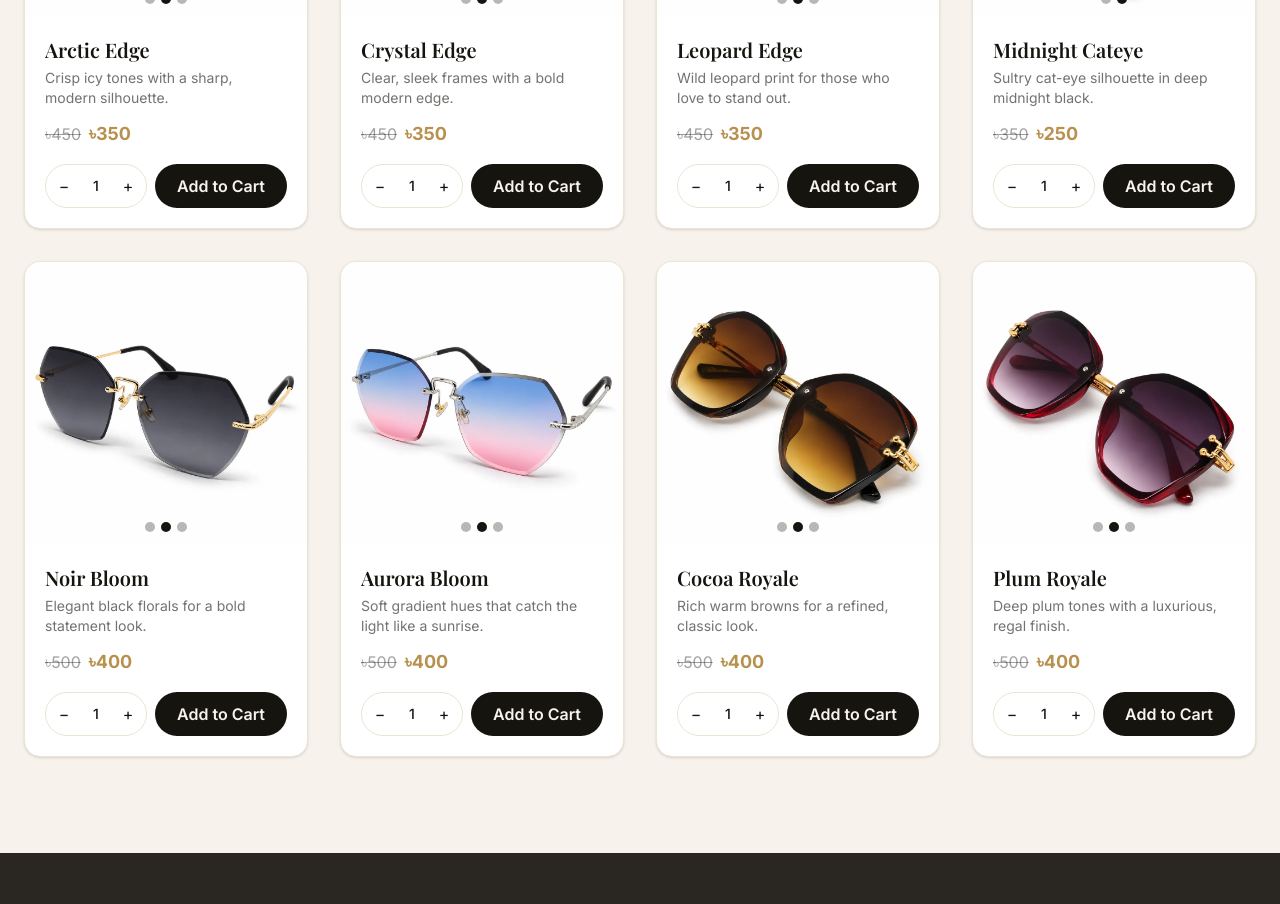
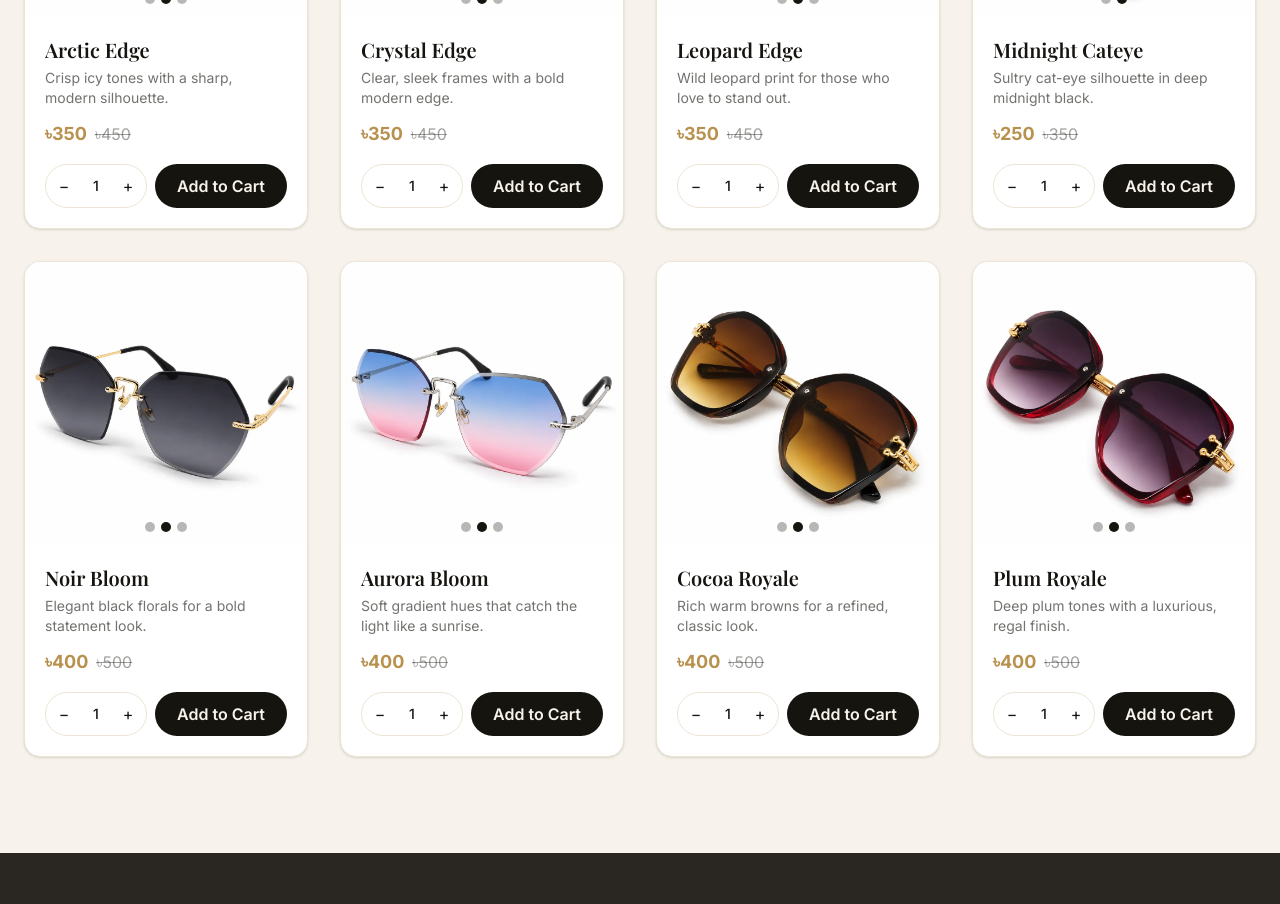
Before and after one commit to Slightsmile/florenziya, a React (Vite) app: page / in a window 1280 px wide. Shown: the part 1140-2044 px from the top of the page. Built offline with nearby package versions, Linux system fonts and the light colour scheme.

Commit message:
fix: reposition original price display with strikethrough in ProductCard component

```diff
--- a/src/components/ProductCard.jsx
+++ b/src/components/ProductCard.jsx
@@ -112,11 +112,11 @@ export default function ProductCard({ product }) {
           </p>
         )}
         <p className="flex items-baseline gap-2 mb-4">
+          <span className="text-gold font-bold text-base sm:text-lg">
+            {formatBDT(product.price)}
+          </span>
           <span className="text-ink/40 line-through text-sm sm:text-base">
             {formatBDT(product.price + 100)}
-          </span>
-          <span className="text-gold font-bold text-base sm:text-lg">
-            {formatBDT(product.price)}
           </span>
         </p>
 
```
